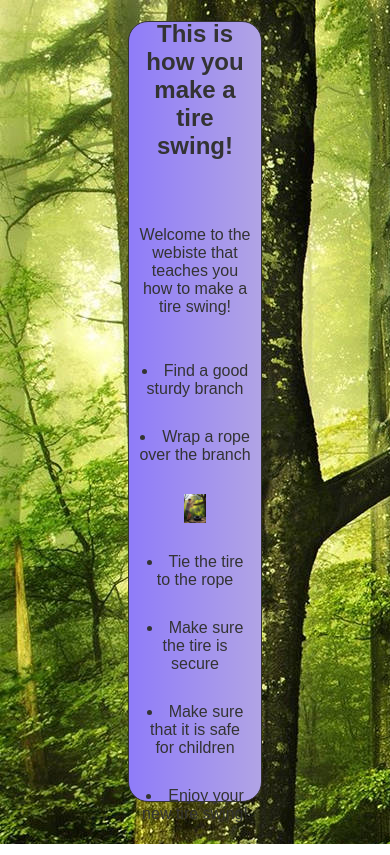
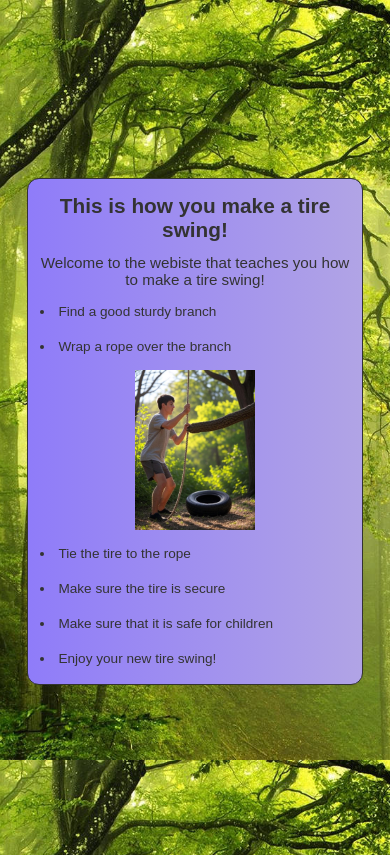
Before and after one commit to dylankohn/asherFirstSite, a plain HTML site: page index.html in a window 390 px wide. Drawn offline with Linux system fonts and the light colour scheme.

Commit message:
media queries

```diff
--- a/styles.css
+++ b/styles.css
@@ -1,6 +1,8 @@
 img {
     width: 20%;
     height: auto;
+    max-width: 200px;
+    min-width: 120px;
 }
 
 html {
@@ -15,22 +17,187 @@ body {
     justify-content: center; /* Optionally centers horizontally as well */
     height: 98vh; /* Or a defined height for the container */
     background-image: url('forest.jpg');
+    background-size: cover;
+    background-position: center;
+    background-attachment: fixed;
 }
 
 .main {
     text-align: center;
-    padding: 10px;
+    padding: 20px;
     font-family: Arial, sans-serif;
     background: linear-gradient(to right, #8f7cf9, #b1a4e5);
     color: #333;
-    margin-bottom: 20px;
-    height: 90vh;
+    margin: 20px;
+    height: auto;
+    min-height: 70vh;
     width: 30%;
+    max-width: 600px;
+    min-width: 300px;
     display: flex;
     flex-direction: column;
-    gap: 30px; /* Adjust this value to control vertical spacing */
+    gap: 20px;
     border: 1px #333 solid;
     border-radius: 20px;
     align-items: center; /* Center children horizontally */
     justify-content: center; /* Center children vertically */
+    box-sizing: border-box;
 }
+
+h2 {
+    font-size: 1.8em;
+    margin: 0;
+}
+
+p {
+    font-size: 1.1em;
+    margin: 0;
+}
+
+li {
+    font-size: 1em;
+    list-style-position: inside;
+    text-align: left;
+    width: 100%;
+    max-width: 400px;
+}
+
+/* Mobile Devices (320px - 768px) */
+@media screen and (max-width: 768px) {
+    body {
+        padding: 10px;
+        background-attachment: scroll;
+    }
+
+    .main {
+        width: 90%;
+        min-width: 280px;
+        margin: 10px;
+        padding: 15px;
+        gap: 15px;
+        border-radius: 15px;
+        min-height: 60vh;
+    }
+
+    h2 {
+        font-size: 1.5em;
+    }
+
+    p {
+        font-size: 1em;
+    }
+
+    li {
+        font-size: 0.9em;
+        padding: 5px 0;
+    }
+
+    img {
+        width: 40%;
+        max-width: 150px;
+        min-width: 100px;
+    }
+}
+
+/* Small Mobile Devices (320px - 480px) */
+@media screen and (max-width: 480px) {
+    .main {
+        width: 95%;
+        padding: 12px;
+        gap: 12px;
+        margin: 5px;
+        border-radius: 12px;
+    }
+
+    h2 {
+        font-size: 1.3em;
+    }
+
+    p {
+        font-size: 0.95em;
+    }
+
+    li {
+        font-size: 0.85em;
+        padding: 4px 0;
+    }
+
+    img {
+        width: 50%;
+        max-width: 120px;
+    }
+}
+
+/* Tablets (768px - 1024px) */
+@media screen and (min-width: 769px) and (max-width: 1024px) {
+    .main {
+        width: 50%;
+        padding: 25px;
+        gap: 25px;
+    }
+
+    h2 {
+        font-size: 2em;
+    }
+
+    p {
+        font-size: 1.2em;
+    }
+
+    li {
+        font-size: 1.1em;
+    }
+
+    img {
+        width: 25%;
+        max-width: 180px;
+    }
+}
+
+/* Large Screens (1024px+) */
+@media screen and (min-width: 1025px) {
+    .main {
+        width: 35%;
+        padding: 30px;
+        gap: 30px;
+    }
+
+    h2 {
+        font-size: 2.2em;
+    }
+
+    p {
+        font-size: 1.3em;
+    }
+
+    li {
+        font-size: 1.2em;
+    }
+
+    img {
+        width: 20%;
+        max-width: 220px;
+    }
+}
+
+/* Ultra-wide screens (1440px+) */
+@media screen and (min-width: 1440px) {
+    .main {
+        width: 30%;
+        max-width: 700px;
+        padding: 35px;
+        gap: 35px;
+    }
+
+    h2 {
+        font-size: 2.5em;
+    }
+
+    p {
+        font-size: 1.4em;
+    }
+
+    li {
+        font-size: 1.3em;
+    }
+}
```
